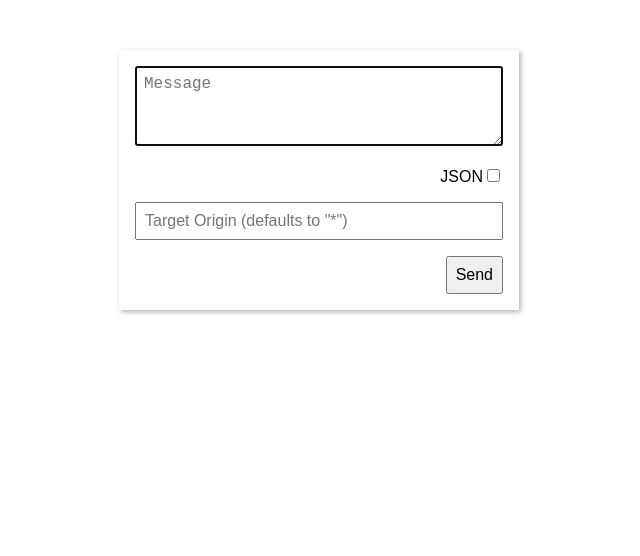
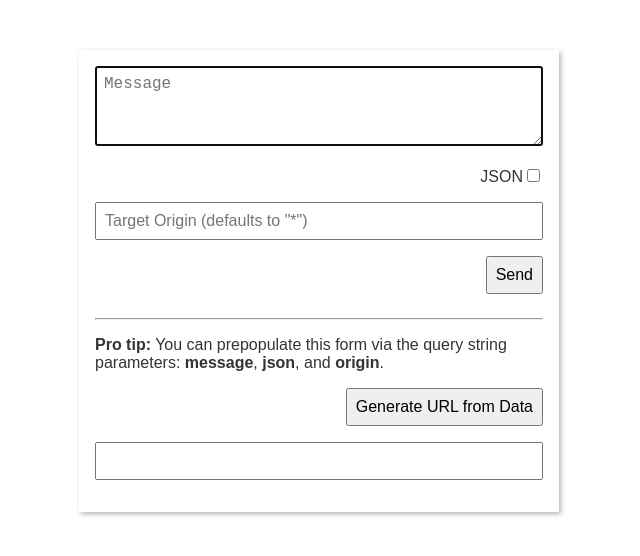
Before and after one commit to oquistador/postmessage-child, a plain HTML site: page index.html in a window 1280 px wide. Shown: the whole page, without its empty margins (321-961 px from the left). Drawn offline with Linux system fonts and the light colour scheme.

Commit message:
Added query string prepopulation support

```diff
--- a/index.html
+++ b/index.html
@@ -10,6 +10,7 @@
             }
 
             body {
+                color: rgba(0, 0, 0, 0.8);
                 margin: 0;
             }
 
@@ -18,11 +19,10 @@
             }
 
             form {
-                text-align: right;
-                width: 400px;
+                width: 480px;
                 box-shadow: 2px 2px 5px 0 rgba(0, 0, 0, 0.3);
                 background: white;
-                padding: 1rem 1rem 0;
+                padding: 1rem;
                 margin: 50px auto;
             }
 
@@ -44,6 +44,7 @@
 
             .row {
                 padding-bottom: 1rem;
+                text-align: right;
             }
         </style>
     </head>
@@ -61,12 +62,47 @@
             <div class="row">
                 <button type="submit" id="send-button">Send</button>
             </div>
+            <hr>
+            <p>
+                <strong>Pro tip:</strong> You can prepopulate this form via the query string parameters:
+                <strong>message</strong>, <strong>json</strong>, and
+                <strong>origin</strong>.
+            </p>
+            <div class="row">
+                <button type="button" id="generate">Generate URL from Data</button>
+            </div>
+            <div class="row">
+                <input type="text" readonly id="url">
+            </div>
         </form>
         <script>
+            (function() {
+                'use strict';
+
                 const formEl = document.querySelector('form');
                 const messageEl = document.querySelector('#message');
                 const jsonEl = document.querySelector('#json');
                 const originEl = document.querySelector('#origin');
+                const generateEl = document.querySelector('#generate');
+                const urlEl = document.querySelector('#url');
+
+                const params = window.location.search
+                    .split('&')
+                    .reduce((paramsObject, queryString) => {
+                        const matches = queryString.match(/\??([^=]*)=([^&]*)/);
+
+                        if (matches) {
+                            paramsObject[
+                                window.decodeURIComponent(matches[1])
+                            ] = window.decodeURIComponent(matches[2]);
+                        }
+
+                        return paramsObject;
+                    }, {});
+
+                messageEl.value = params.message || '';
+                jsonEl.checked = params.json;
+                originEl.value = params.origin || '';
 
                 formEl.addEventListener('submit', event => {
                     event.preventDefault();
@@ -76,6 +112,31 @@
                         originEl.value || '*'
                     );
                 });
+
+                generateEl.addEventListener('click', () => {
+                    const message = window.encodeURIComponent(messageEl.value);
+                    const origin = window.encodeURIComponent(originEl.value);
+                    const params = [];
+
+                    if (message) {
+                        params.push(`message=${message}`);
+                    }
+
+                    if (jsonEl.checked) {
+                        params.push('json=1');
+                    }
+
+                    if (origin) {
+                        params.push(`origin=${origin}`);
+                    }
+
+                    if (params.length) {
+                        urlEl.value = `${window.location.origin}${window.location.pathname}?${params.join('&')}`;
+                    } else {
+                        urlEl.value = '';
+                    }
+                });
+            }());
         </script>
     </body>
 </html>
```
Lines whose indentation alone changed are shown as unchanged.
